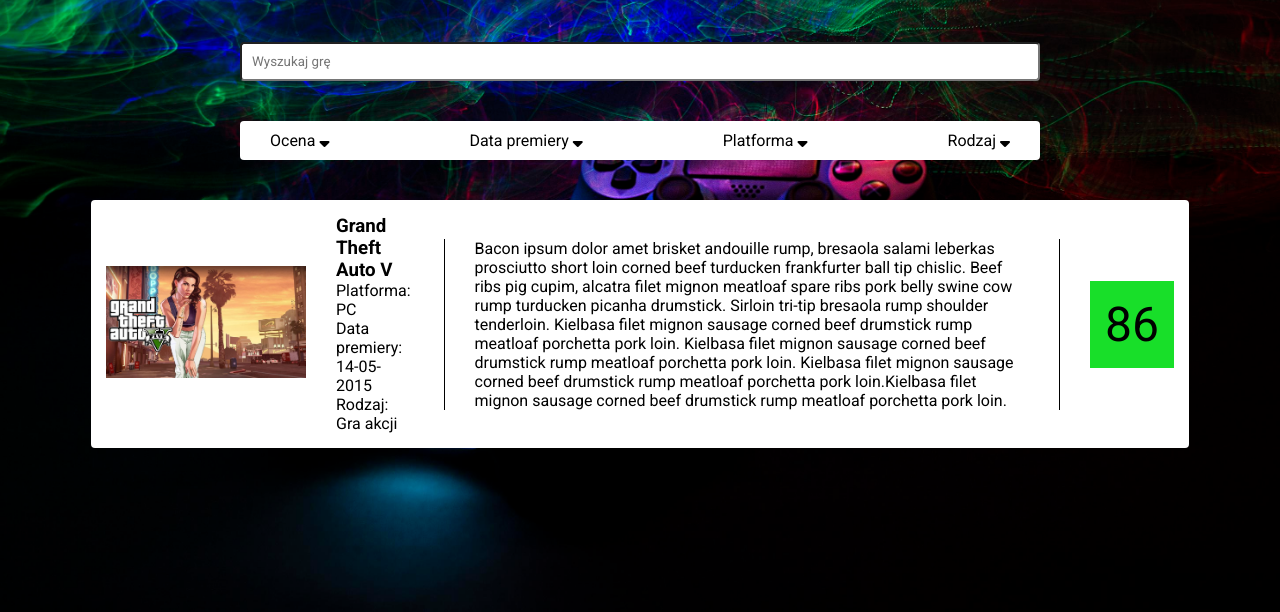
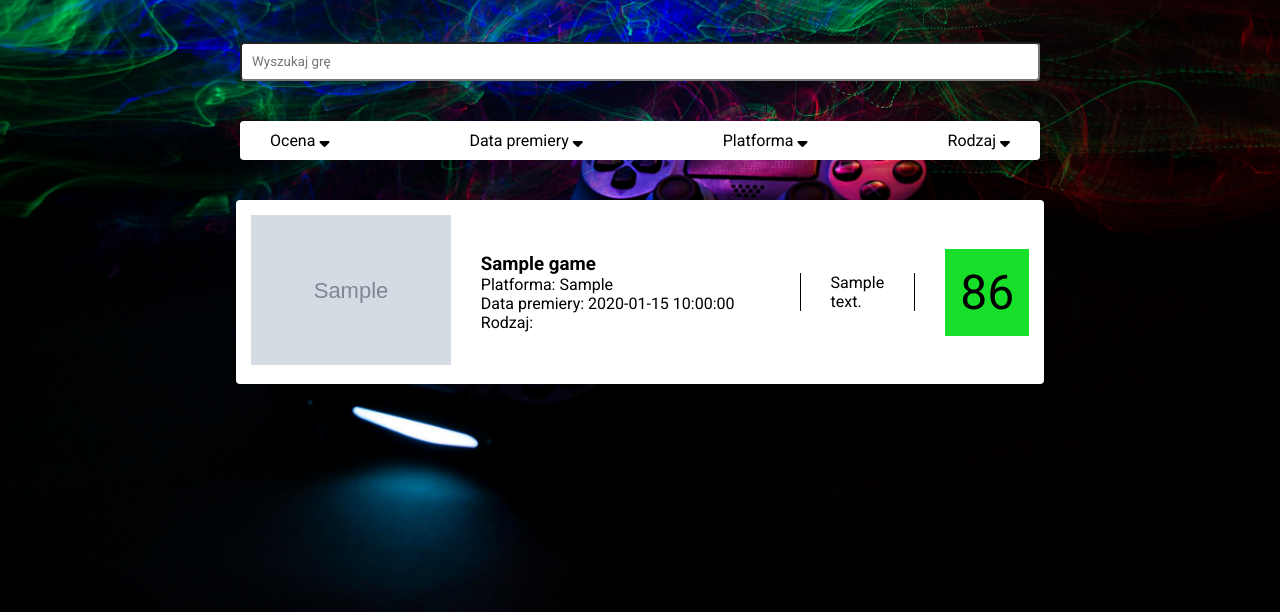
Before and after one commit to kaiokins/wdpai_projekt, a PHP site: page /ranking in a window 1280 px wide. Shown: the part 188-800 px from the top of the page. Run offline with PHP 8.4, Linux system fonts and the light colour scheme; tables that the repository leaves empty or names only in its code hold one stand-in row (values such as "Sample post"); grey boxes marked "Sample" are stand-in pictures; some libraries are stand-ins or nearby versions.

Commit message:
Zaimplementowano dodawanie gier do bazy oraz wyświetlanie w podstronie ranking

```diff
--- a/Database.php
+++ b/Database.php
@@ -26,7 +26,6 @@ class Database {
                 ["sslmode"  => "prefer"]
             );
 
-            // set the PDO error mode to exception
             $conn->setAttribute(PDO::ATTR_ERRMODE, PDO::ERRMODE_EXCEPTION);
             return $conn;
         }
--- a/controllers/AddGameController.php
+++ b/controllers/AddGameController.php
@@ -1,15 +1,58 @@
 <?php
 
 require_once 'AppController.php';
+require_once __DIR__.'/../models/Game.php';
+require_once __DIR__.'/../repository/GameRepository.php';
 
 class AddGameController extends AppController {
 
-    public function addgame() {
-        if(!isset($_SESSION['loggedUser'])) {
-            $url = "http://$_SERVER[HTTP_HOST]";
-            header("Location: {$url}/login");
+    const MAX_FILE_SIZE = 1024*1024;
+    const SUPPORTED_TYPES = ['image/png', 'image/jpeg'];
+    const UPLOAD_DIRECTORY = '/public/uploads/';
+
+    private $messages = [];
+
+    public function __construct()
+    {
+        parent::__construct();
+        $this->gameRepository = new GameRepository();
+    }
+
+    public function addgame()
+    {
+
+        if(isset($_SESSION['loggedUserRole']) && $_SESSION['loggedUserRole']!=1)
+            return $this->render("permission");
+
+        if($this->isPost() && is_uploaded_file($_FILES['file']['tmp_name']) && $this->validate($_FILES['file']))
+        {
+            move_uploaded_file(
+                $_FILES['file']['tmp_name'],
+                dirname(__DIR__).self::UPLOAD_DIRECTORY.$_FILES['file']['name']
+            );
+
+            $game = new Game($_FILES['file']['name'], $_POST['title'], $_POST['platform'], $_POST['datepremiere'], $_POST['type'], $_POST['description']);
+            $this->gameRepository->addGame($game);
+
+            return $this->render("addgame", ['messages' => $this->messages]);
+        }
+        return $this->render("addgame", ['messages' => $this->messages]);
+    }
+
+    private function validate(array $file)
+    {
+        if($file['size'] > self::MAX_FILE_SIZE)
+        {
+            $this->messages[] = 'Plik jest zbyt duży';
+            return false;
         }
 
-        return $this->render('addgame');
+        if(!isset($file['type']) && !in_array($file['type'], self::SUPPORTED_TYPES))
+        {
+            $this->messages[] = 'Nieodpowiedni typ pliku';
+            return false;
+        }
+
+        return true;
     }
 }
--- a/controllers/LoginController.php
+++ b/controllers/LoginController.php
@@ -5,7 +5,7 @@ require_once 'AppController.php';
 class LoginController extends AppController {
 
     public function login() {
-        if(isset($_SESSION['loggedUser'])) {
+        if(isset($_SESSION['loggedUserMail'])) {
             $url = "http://$_SERVER[HTTP_HOST]";
             header("Location: {$url}/");
         }
--- a/controllers/RankingController.php
+++ b/controllers/RankingController.php
@@ -1,10 +1,20 @@
 <?php
+require_once 'AppController.php';
 
 require_once 'RankingController.php';
+require_once __DIR__.'/../models/Game.php';
+require_once __DIR__.'/../repository/GameRepository.php';
 
 class RankingController extends AppController {
 
-    public function ranking() {
-        return $this->render('ranking');
+    public function __construct(){
+        parent::__construct();
+        $this->GameRepository = new GameRepository();
+    }
+
+    public function ranking()
+    {
+        $games = $this->GameRepository->getGames();
+        $this->render('ranking', ['games' => $games]);
     }
 }
--- a/controllers/RegisterController.php
+++ b/controllers/RegisterController.php
@@ -26,6 +26,7 @@ class RegisterController extends AppController {
         $confirmedPassword = $_POST['confirmPassword'];
         $name = $_POST['name'];
         $surname = $_POST['surname'];
+        $role = 2;
 
         if ($password !== $confirmedPassword) {
             return $this->render('register', ['messages' => ['Hasłą są różne']]);
@@ -35,7 +36,7 @@ class RegisterController extends AppController {
             return $this->render('register', ['messages' => ['Niepoprawny adres email']]);
         }
 
-        $user = new User($email, password_hash($password, PASSWORD_BCRYPT), $name, $surname);
+        $user = new User($email, password_hash($password, PASSWORD_BCRYPT), $role, $name, $surname);
 
         $this->userRepository->addUser($user);
 
--- a/controllers/SecurityController.php
+++ b/controllers/SecurityController.php
@@ -18,24 +18,31 @@ class SecurityController extends AppController
 
         $user = $userRepository->getUser($email);
 
-        if ($user->getEmail() !== $email){
+        if(isset($user))
+        {
+//            if ($user->getEmail() !== $email){
+//            }
+            if (!password_verify($password, $user->getPassword())){
+//          echo $user->getPassword();
+                return $this->render( 'login', ['messages' => ['Nieprawidłowe hasło']]);
+//          $user->getPassword() !== $password
+            }
+        }
+        else
+        {
             return $this->render( 'login', ['messages' => ['Użytkownik z tym e-mailem nie istnieje']]);
         }
-        if (!password_verify($password, $user->getPassword())){
-//          echo $user->getPassword();
-            return $this->render( 'login', ['messages' => ['Nieprawidłowe hasło']]);
-//          $user->getPassword() !== $password
-        }
 
-        $_SESSION['loggedUser'] = $email;
+        $_SESSION['loggedUserMail'] = $user->getEmail();
+        $_SESSION['loggedUserRole'] = $user->getRole();
 
         $url = "http://$_SERVER[HTTP_HOST]";
-        header("Location: {$url}/addgame");
+        header("Location: {$url}/");
     }
 
     public function logout() {
-        if(isset($_SESSION['loggedUser']))
-            unset($_SESSION['loggedUser']);
+        if(isset($_SESSION['loggedUserMail']))
+            unset($_SESSION['loggedUserMail']);
 
         $url = "http://$_SERVER[HTTP_HOST]";
         header("Location: {$url}/");
--- a/index.php
+++ b/index.php
@@ -9,7 +9,7 @@ Router::get('dashboard', 'DashboardController');
 Router::get('projects', 'ProjectsController');
 Router::get('login', 'LoginController');
 Router::get('contact', 'ContactController');
-Router::get('addgame', 'AddGameController');
+Router::post('addgame', 'AddGameController');
 Router::get('ranking', 'RankingController');
 Router::post('loginValidate', 'SecurityController');
 Router::get('logout', 'SecurityController');
--- /dev/null
+++ b/models/Game.php
@@ -0,0 +1,81 @@
+<?php
+
+class Game
+{
+    private $picture;
+    private $name;
+    private $platform;
+    private $datepremiere;
+    private $type;
+    private $description;
+
+    public function __construct($picture, $name, $platform, $datepremiere, $type, $description)
+    {
+        $this->picture=$picture;
+        $this->name=$name;
+        $this->platform=$platform;
+        $this->datepremiere=$datepremiere;
+        $this->type=$type;
+        $this->description=$description;
+    }
+
+    public function getPicture()
+    {
+        return $this->picture;
+    }
+
+    public function setPicture($picture)
+    {
+        $this->picture = $picture;
+    }
+
+    public function getName()
+    {
+        return $this->name;
+    }
+
+    public function setName($name)
+    {
+        $this->name = $name;
+    }
+
+    public function getPlatform()
+    {
+        return $this->platform;
+    }
+
+    public function setPlatform($platform)
+    {
+        $this->platform = $platform;
+    }
+
+    public function getDatepremiere()
+    {
+        return $this->datepremiere;
+    }
+
+    public function setDatepremiere($datepremiere)
+    {
+        $this->datepremiere = $datepremiere;
+    }
+
+    public function getType()
+    {
+        return $this->type;
+    }
+
+    public function setType($type)
+    {
+        $this->type = $type;
+    }
+
+    public function getDescription()
+    {
+        return $this->description;
+    }
+
+    public function setDescription($description)
+    {
+        $this->description = $description;
+    }
+}
--- a/models/User.php
+++ b/models/User.php
@@ -6,13 +6,15 @@ class User
     private $password;
     private $name;
     private $surname;
+    private $role;
 
-    public function __construct(string $email, string $password, string $name="", string $surname="")
+    public function __construct(string $email, string $password, int $role ,string $name="", string $surname="")
     {
         $this->email = $email;
         $this->password = $password;
         $this->name = $name;
         $this->surname = $surname;
+        $this->role = $role;
     }
 
     public function getEmail(): string
@@ -55,5 +57,8 @@ class User
         $this->surname = $surname;
     }
 
-
+    public function getRole(): string
+    {
+        return $this->role;
+    }
 }
--- a/public/css/style.css
+++ b/public/css/style.css
@@ -16,6 +16,11 @@ body{
 
 img.logo{
     margin-left: 40px;
+}
+
+div.message{
+    text-align: center;
+    color: red;
 }
 
 /* ------------- NAVBAR ------------- */
--- a/public/views/login.php
+++ b/public/views/login.php
@@ -16,7 +16,7 @@
                           ?>
                       </div>
                         <p><i class="fa-solid fa-right-to-bracket"></i> Logowanie</p>
-                        <input name="email" type="text" placeholder="Email">
+                        <input name="email" type="email" placeholder="Email">
                         <input name="password" type="password" placeholder="Hasło">
                         <button type="submit">Zaloguj</button>
                       <p class="register">Nie posiadasz konta? <a href="/register">Zarejestruj się!</a></p>
--- a/public/views/ranking.php
+++ b/public/views/ranking.php
@@ -11,32 +11,21 @@
                   <p>Platforma <i class="fa-solid fa-sort-down"></i></p>
                   <p>Rodzaj <i class="fa-solid fa-sort-down"></i></p>
             </div>
-
+          <?php foreach ($games as $game): ?>
             <div class="game">
-
                   <div class="game-img">
-                        <img src="/assets/img/gta_v.jpg" alt="">
+                        <img src="public/uploads/<?= $game->getPicture() ?>">
                   </div>
 
                   <div class="game-info">
-                        <h3>Grand Theft Auto V</h3>
-                        <p>Platforma: PC</p>
-                        <p>Data premiery: 14-05-2015</p>
-                        <p>Rodzaj: Gra akcji</p>
+                        <h3><?= $game->getName() ?></h3>
+                        <p>Platforma: <?= $game->getPlatform() ?></p>
+                        <p>Data premiery: <?= $game->getDatepremiere() ?></p>
+                        <p>Rodzaj: <?= $game->getType() ?></p>
                   </div>
 
                   <div class="game-desc">
-                        <p>Bacon ipsum dolor amet brisket andouille rump, bresaola salami leberkas prosciutto short loin
-                              corned beef turducken frankfurter
-                              ball tip chislic. Beef ribs pig cupim, alcatra filet mignon meatloaf spare ribs pork belly
-                              swine cow rump turducken picanha
-                              drumstick. Sirloin tri-tip bresaola rump shoulder tenderloin. Kielbasa filet mignon
-                              sausage corned beef drumstick rump meatloaf
-                              porchetta pork loin. Kielbasa filet mignon sausage corned beef drumstick rump meatloaf
-                              porchetta pork loin. Kielbasa filet mignon
-                              sausage corned beef drumstick rump meatloaf porchetta pork loin.Kielbasa filet mignon
-                              sausage corned beef drumstick rump
-                              meatloaf porchetta pork loin. </p>
+                        <p><?= $game->getDescription() ?></p>
                   </div>
 
                   <div class="game-rate">
@@ -44,6 +33,7 @@
                   </div>
 
             </div>
+          <?php endforeach; ?>
       </div>
 
     <?php
--- a/public/views/toInclude/nav.php
+++ b/public/views/toInclude/nav.php
@@ -6,7 +6,7 @@
             <li><a href="/addgame" class="href">Dodaj grę</a></li>
             <li><a href="/contact" class="href">Kontakt</a></li>
             <?php
-            if(!isset($_SESSION['loggedUser']))
+            if(!isset($_SESSION['loggedUserMail']))
                 echo '<li><a href="/login" class="href">Logowanie</a></li>';
             else
                 echo '<li><a href="/logout" class="href">Wyloguj się</a></li>';
--- /dev/null
+++ b/repository/GameRepository.php
@@ -0,0 +1,71 @@
+<?php
+
+require_once 'Repository.php';
+require_once __DIR__.'/../models/Game.php';
+
+class GameRepository extends Repository
+{
+    public function getGame(string $id_game)
+    {
+        $stmt = $this->database->connect()->prepare('
+        SELECT * FROM games WHERE id_game = :id_game
+        ');
+        $stmt->bindParam(':id_game', $id_game, PDO::PARAM_INT);
+        $stmt->execute();
+
+        $game = $stmt->fetch(PDO::FETCH_ASSOC);
+
+        if ($game == false) {
+            return null;
+        }
+
+        return new Game(
+            $game['picture'],
+            $game['name'],
+            $game['platform'],
+            $game['datepremiere'],
+            $game['type'],
+            $game['description'],
+        );
+    }
+
+    public function getGames()
+    {
+        $result = array();
+        $stmt = $this->database->connect()->prepare('
+        SELECT * FROM games
+        ');
+        $stmt->execute();
+
+        $games = $stmt->fetchAll(PDO::FETCH_ASSOC);
+
+        foreach ($games as $game) {
+            $result[] = new Game(
+                $game['picture'],
+                $game['name'],
+                $game['platform'],
+                $game['datepremiere'],
+                $game['type'],
+                $game['description'],
+            );
+        }
+
+        return $result;
+    }
+
+    public function addGame(Game $game)
+    {
+        $dbh = $this->database->connect();
+        $stmt = $dbh->prepare('
+            INSERT INTO games (picture, name, platform, datepremiere, type, description) VALUES (?, ?, ?, ?, ?, ?)
+        ');
+        $stmt->execute([
+            $game->getPicture(),
+            $game->getName(),
+            $game->getPlatform(),
+            $game->getDatepremiere(),
+            $game->getType(),
+            $game->getDescription(),
+        ]);
+    }
+}
--- a/repository/UserRepository.php
+++ b/repository/UserRepository.php
@@ -21,7 +21,8 @@ class UserRepository extends Repository
 
         return new User(
             $user['email'],
-            $user['password']
+            $user['password'],
+            $user['fk_role']
         );
     }
 
```
Also changed, not shown: public/views/addgame.php (+14 -4 lines), public/views/permission.php (added, +13 -0 lines), 1 other file.
